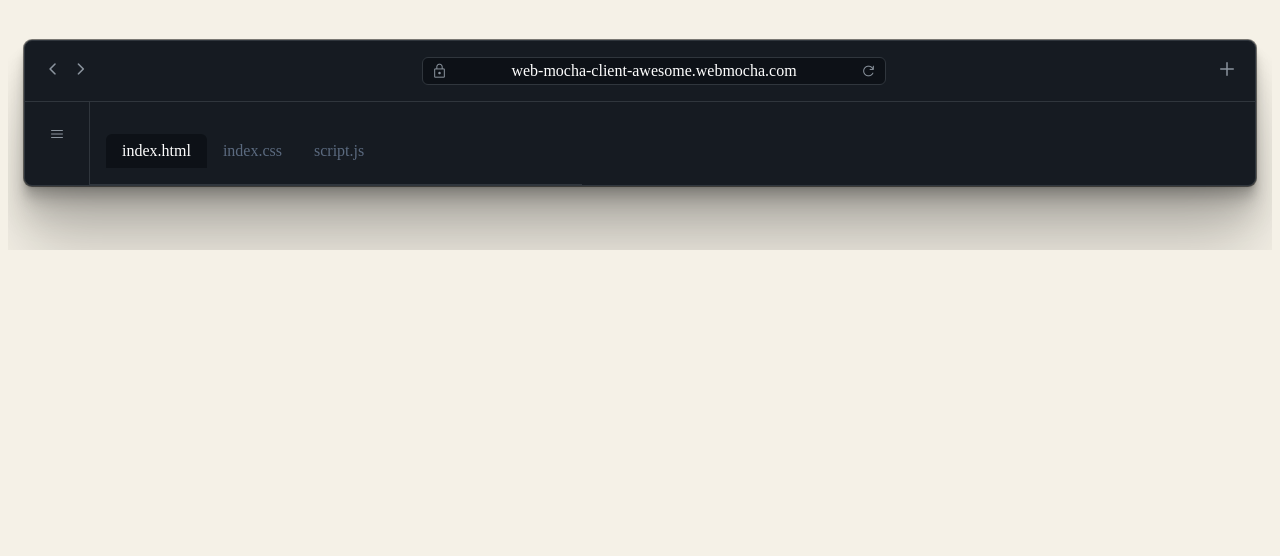
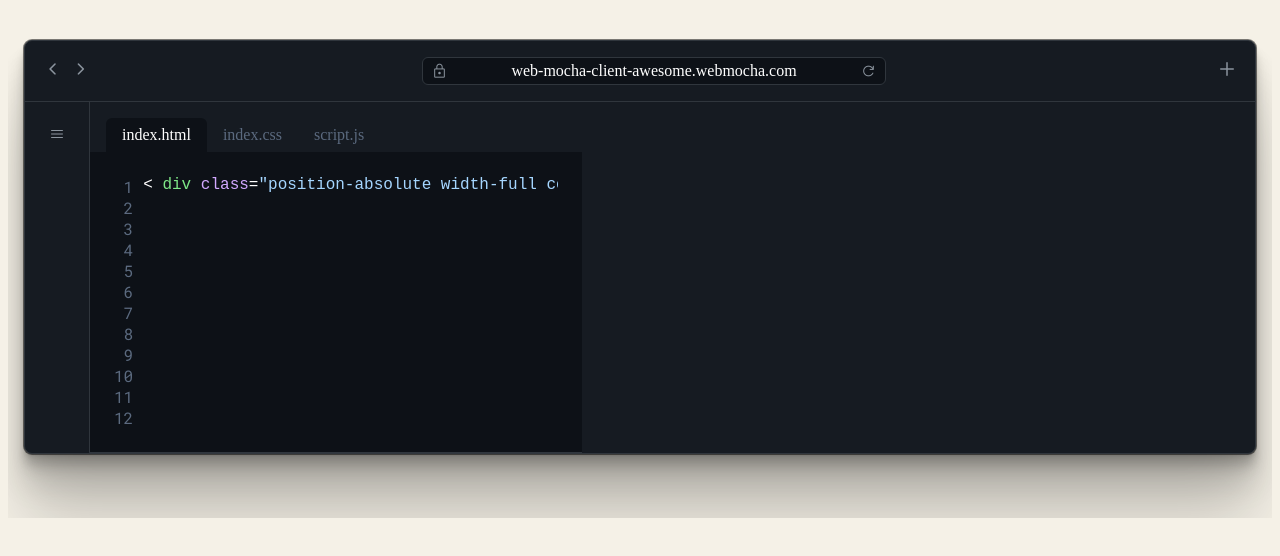
Before and after one commit to WillLewis/code-box, a plain HTML site: page index.html in a window 1280 px wide. Drawn offline with nearby package versions, Linux system fonts and the light colour scheme.

Commit message:
add code editor text

```diff
--- a/css/page.css
+++ b/css/page.css
@@ -51,17 +51,33 @@
   color: #fff;
 }
 
+.color-fg-div {
+  color: #7ee787;
+}
+
+.color-fg-class {
+  color: #d2a8ff;
+}
+
+.color-fg-prop {
+  color: #a5d6ff;
+}
+
 .color-fg-subtle {
   color: #5b6a7f;
+}
+
+.code-editor-line {
+  border-left: 2px solid #0d1117;
+  overflow-wrap: break-word;
+  text-size-adjust: 100%;
+  word-break: keep-all;
 }
 
 @media (min-width: 768px) {
   .col-md-6 {
     width: 40%;
   }
-}
-.overflow-hidden {
-  overflow: hidden;
 }
 
 .position-relative {
@@ -70,6 +86,10 @@
 
 .d-flex {
   display: flex;
+}
+
+.d-inline-block {
+  display: inline-block;
 }
 
 .d-none {
@@ -87,6 +107,12 @@
     display: block;
   }
 }
+.f3 {
+  font-size: 14px;
+}
+.f4 {
+  font-size: 16px;
+}
 
 .flex-items-center {
   align-items: center;
@@ -96,20 +122,36 @@
   align-items: stretch;
 }
 
+.flex-1 {
+  flex: 1;
+}
+
 .flex-justify-between {
   justify-content: space-between;
-}
-
-.text-truncate {
-  overflow: hidden;
-  text-overflow: ellipsis;
-  white-space: nowrap;
 }
 
 .list-style-none {
   list-style: none;
 }
 
+.no-margin {
+  margin: 0px;
+}
+.overflow-x-auto {
+  overflow-x: auto;
+}
+
+.overflow-hidden {
+  overflow: hidden;
+}
+
+.pre {
+  display: block;
+  margin-top: 0;
+  margin-bottom: 0;
+  margin: 1em 0px;
+  font-family: "Roboto Mono", "Source Code Pro", Helvetica;
+}
 .p-3 {
   padding: 16px;
 }
@@ -130,6 +172,9 @@
 
 .pb-8 {
   padding-bottom: 64px;
+}
+.pr-2 {
+  padding-right: 8px;
 }
 
 .pt-5 {
@@ -153,6 +198,34 @@
 .rounded-top-2 {
   border-top-left-radius: 6px;
   border-top-right-radius: 6px;
+}
+
+.text-source-code {
+  font-family: "Roboto Mono", "Source Code Pro", Helvetica;
+}
+
+.text-truncate {
+  overflow: hidden;
+  text-overflow: ellipsis;
+  white-space: nowrap;
+}
+
+.text-right {
+  text-align: right;
+}
+
+ul {
+  padding: 0px;
+  margin-top: 0px;
+  margin-bottom: 0px;
+  margin-block-start: 1em;
+  margin-block-end: 1em;
+  margin-inline-start: 0px;
+  margin-inline-end: 0px;
+  padding-inline-start: 40px;
+}
+.user-select-none {
+  user-select: none;
 }
 
 .width-full {
--- a/index.html
+++ b/index.html
@@ -8,6 +8,10 @@
     <link
       rel="stylesheet"
       href="https://fonts.googleapis.com/css2?family=Material+Symbols+Rounded:opsz,wght,FILL,GRAD@20..48,100..700,0..1,-50..200"
+    />
+    <link
+      rel="stylesheet"
+      href="https://fonts.googleapis.com/css?family=Roboto+Mono|Source+Code+Pro"
     />
   </head>
   <body class="mocha">
@@ -66,13 +70,36 @@
             </div>
             <div class="col-md-6">
               <div class="border-bottom">
-                <ul class="list-style-none d-flex px-3 pt-3">
+                <ul class="list-style-none no-margin d-flex px-3 pt-3">
                   <li class="px-3 py-2 color-bg-default rounded-top-2">
                     index.html
                   </li>
                   <li class="px-3 py-2 color-fg-subtle">index.css</li>
                   <li class="px-3 py-2 color-fg-subtle">script.js</li>
                 </ul>
+                <div class="color-bg-default p-4 f4 text-source-code">
+                  <div class="d-flex">
+                    <div class="color-fg-subtle text-right user-select-none">
+                      <div class="pr-2">1</div>
+                      <div class="pr-2">2</div>
+                      <div class="pr-2">3</div>
+                      <div class="pr-2">4</div>
+                      <div class="pr-2">5</div>
+                      <div class="pr-2">6</div>
+                      <div class="pr-2">7</div>
+                      <div class="pr-2">8</div>
+                      <div class="pr-2">9</div>
+                      <div class="pr-2">10</div>
+                      <div class="pr-2">11</div>
+                      <div class="pr-2">12</div>
+                    </div>
+                    <div class="flex-1 overflow-x-auto">
+                      <pre
+                        class="f4 no-margin"
+                      ><span class="code-editor-line d-inline-block">&lt;<span class="color-fg-div"> div</span><span class="color-fg-class"> class</span>=<span class="color-fg-prop">"position-absolute width-full color-fg-prop"</span><span class="color-fg-class">style</span>=<span class="color-fg-prop">"bottom-border"</span>&gt;</span></pre>
+                    </div>
+                  </div>
+                </div>
               </div>
             </div>
           </div>
```
